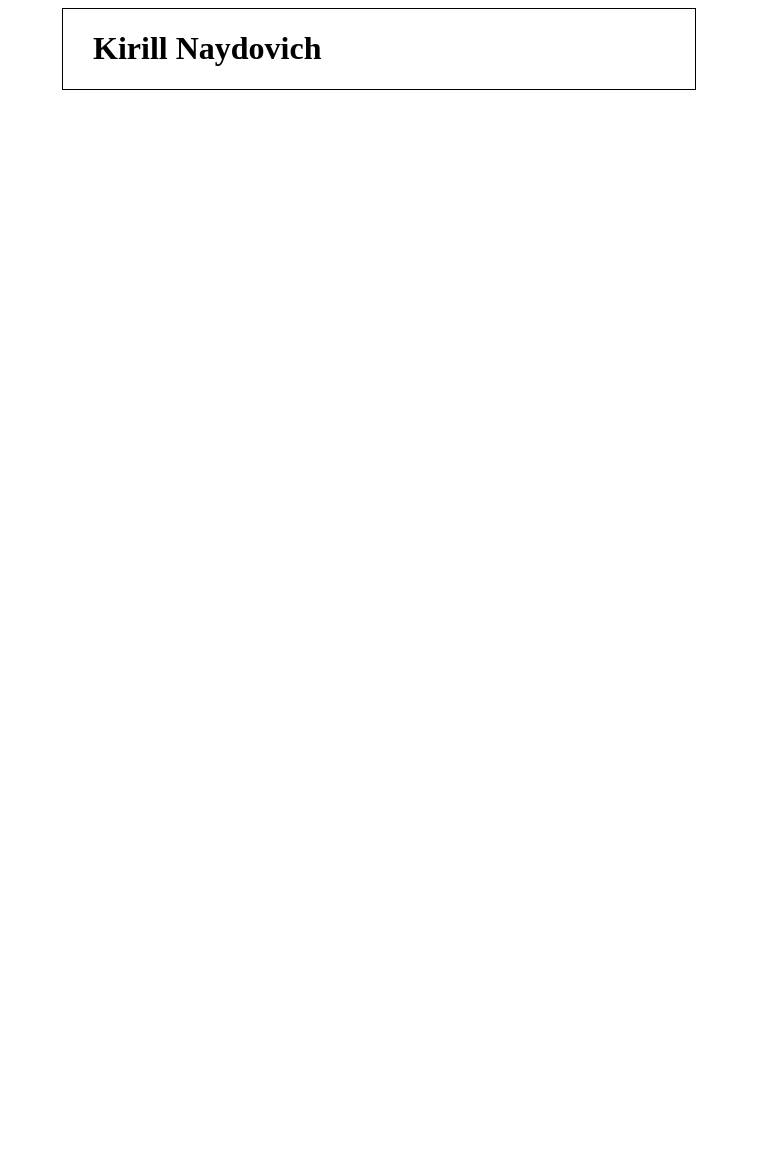
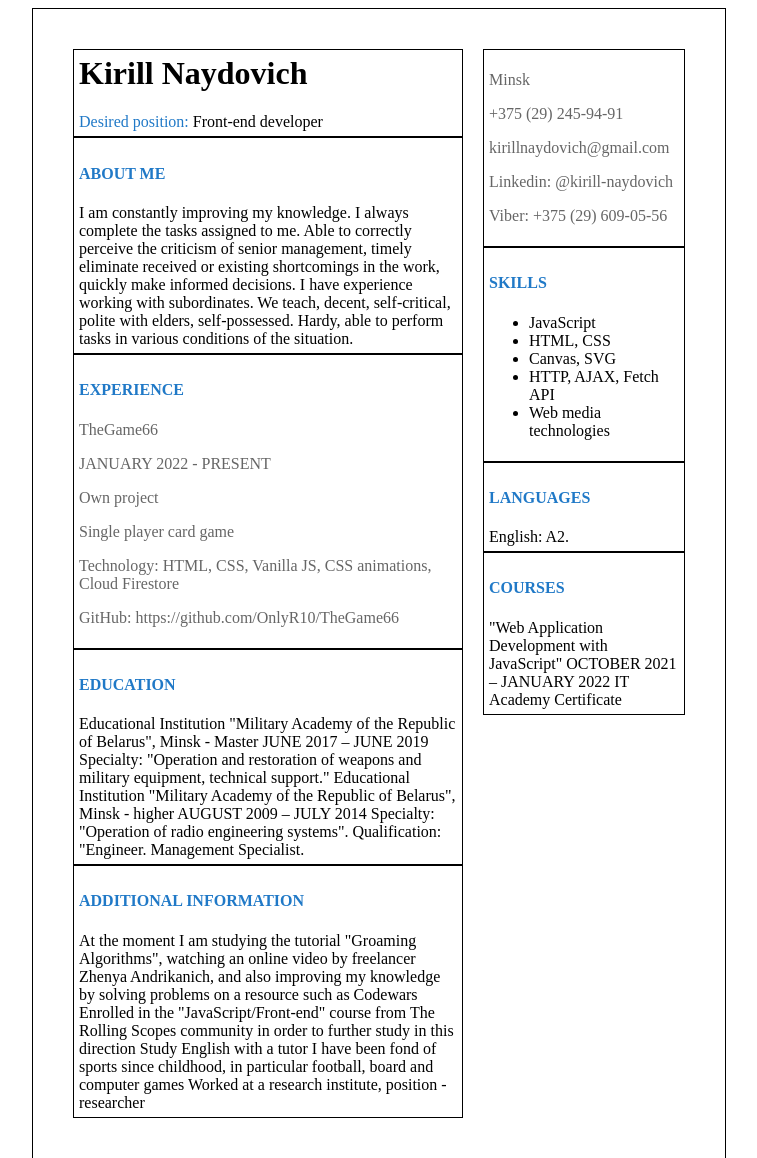
Before and after one commit to OnlyR10/rsschool-cv, a plain HTML site: page index.html in a window 1280 px wide. Shown: the top 1158 px of the page, without its empty margins (261-1018 px from the left). Before the commit the page ends 800 px from the top, so only its background shows below. Drawn offline with Linux system fonts and the light colour scheme.

Commit message:
docs: added more information to index.html and style.css

```diff
--- a/index.html
+++ b/index.html
@@ -11,8 +11,87 @@
 
 <body>
 
-    <div class="main">
-        <h1 class="paragraph">Kirill Naydovich</h1>
+    <div id="container">
+        <main class="main">
+            <div>
+                <h1 class="paragraph">Kirill Naydovich</h1>
+                <span class="purpose">Desired position:</span> Front-end developer
+            </div>
+            <div>
+                <h4>ABOUT ME</h4>
+                I am constantly improving my knowledge. I always complete the tasks assigned to me. Able to correctly
+                perceive
+                the criticism of senior management, timely eliminate received or existing shortcomings in the work,
+                quickly make
+                informed decisions. I have experience working with subordinates. We teach, decent, self-critical, polite
+                with
+                elders, self-possessed. Hardy, able to perform tasks in various conditions of the situation.
+            </div>
+            <div>
+                <h4>EXPERIENCE</h4>
+                <p>TheGame66</p>
+                <p>JANUARY 2022 - PRESENT</p>
+                <p>Own project</p>
+                <p>Single player card game</p>
+                <p>Technology: HTML, CSS, Vanilla JS, CSS animations, Cloud Firestore</p>
+                <p>GitHub: https://github.com/OnlyR10/TheGame66</p>
+            </div>
+            <div>
+                <h4>EDUCATION</h4>
+                Educational Institution "Military Academy of the Republic of Belarus", Minsk - Master
+                JUNE 2017 – JUNE 2019
+                Specialty: "Operation and restoration of weapons and military equipment, technical support."
+
+                Educational Institution "Military Academy of the Republic of Belarus", Minsk - higher
+                AUGUST 2009 – JULY 2014
+                Specialty: "Operation of radio engineering systems".
+                Qualification: "Engineer. Management Specialist.
+            </div>
+            <div>
+                <h4>ADDITIONAL INFORMATION</h4>
+                At the moment I am studying the tutorial "Groaming Algorithms", watching an online video by freelancer
+                Zhenya
+                Andrikanich, and also improving my knowledge by solving problems on a resource such as Codewars
+                Enrolled in the "JavaScript/Front-end" course from The Rolling Scopes community in order to further
+                study in
+                this direction
+                Study English with a tutor
+                I have been fond of sports since childhood, in particular football, board and computer games
+                Worked at a research institute, position - researcher
+            </div>
+        </main>
+
+        <nav class="nav">
+            <div>
+                <p>Minsk</p>
+                <p>+375 (29) 245-94-91</p>
+                <p>kirillnaydovich@gmail.com</p>
+                <p>Linkedin: @kirill-naydovich</p>
+                <p>Viber: +375 (29) 609-05-56</p>
+            </div>
+            <div>
+                <h4>SKILLS</h4>
+                <ul>
+                    <li>JavaScript</li>
+                    <li>HTML, CSS</li>
+                    <li>Canvas, SVG</li>
+                    <li>HTTP, AJAX, Fetch API</li>
+                    <li>Web media technologies</li>
+                </ul>
+            </div>
+            <div>
+                <h4>LANGUAGES</h4>
+                English: A2.
+            </div>
+            <div>
+                <h4>COURSES</h4>
+                "Web Application Development with JavaScript"
+                OCTOBER 2021 – JANUARY 2022
+                IT Academy
+                Certificate
+            </div>
+        </nav>
+
     </div>
 
 
--- a/style.css
+++ b/style.css
@@ -1,10 +1,38 @@
-.main {
+#container {
+    display: flex;
     width: 50%;
     margin: 0 auto;
+    padding: 30px;
+    border: 1px solid black;
+    background-color: #ffffff;
+}
+
+.main {
+    margin: 10px;
+}
+
+.nav {
+    margin: 10px;
+}
+
+.nav > div {
+    min-width: 190px;
+}
+
+h1 {
+    margin-top: 0px;
+}
+
+.purpose,
+h4 {
+    color: #2079c7;
+}
+
+div {
+    padding: 5px;
     border: 1px solid black;
 }
 
-.paragraph {
-    padding: 0 0 0 30px;
-    color: black;
+p {
+    color: #666666;
 }
```
